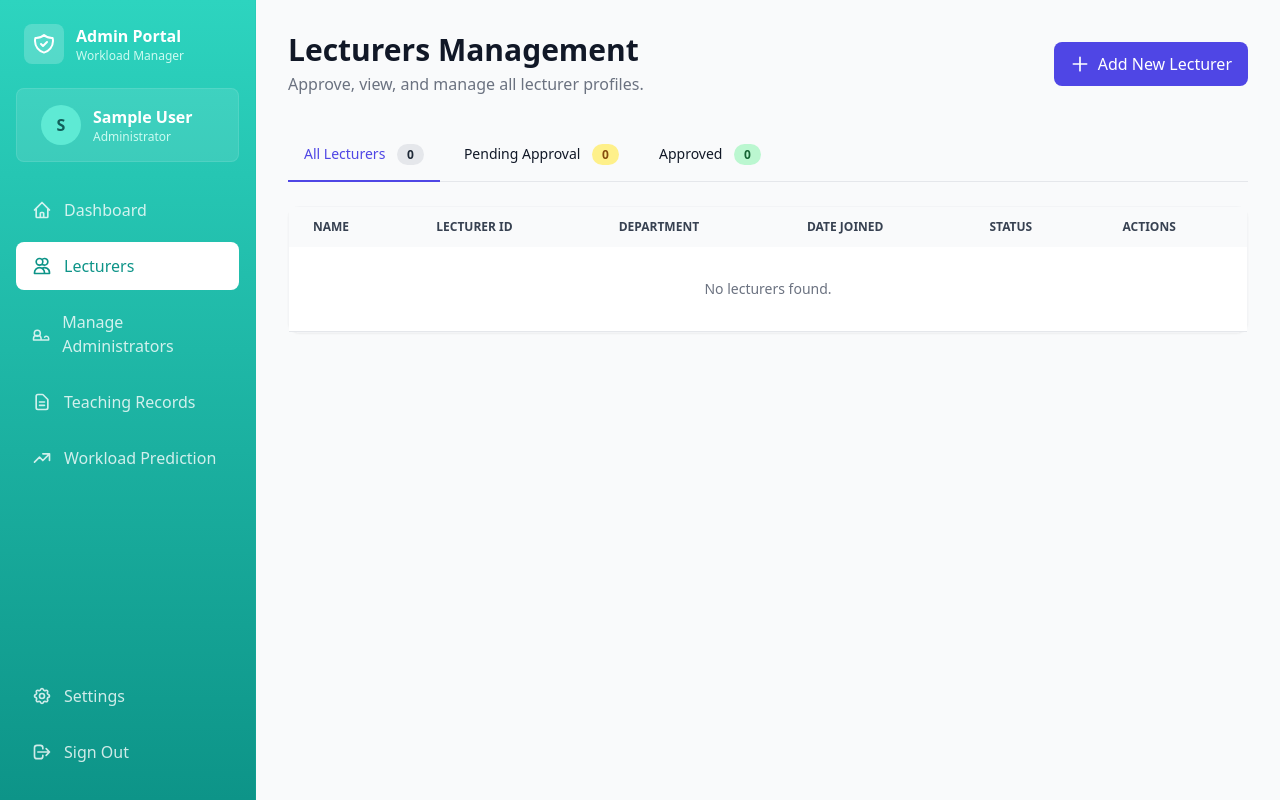
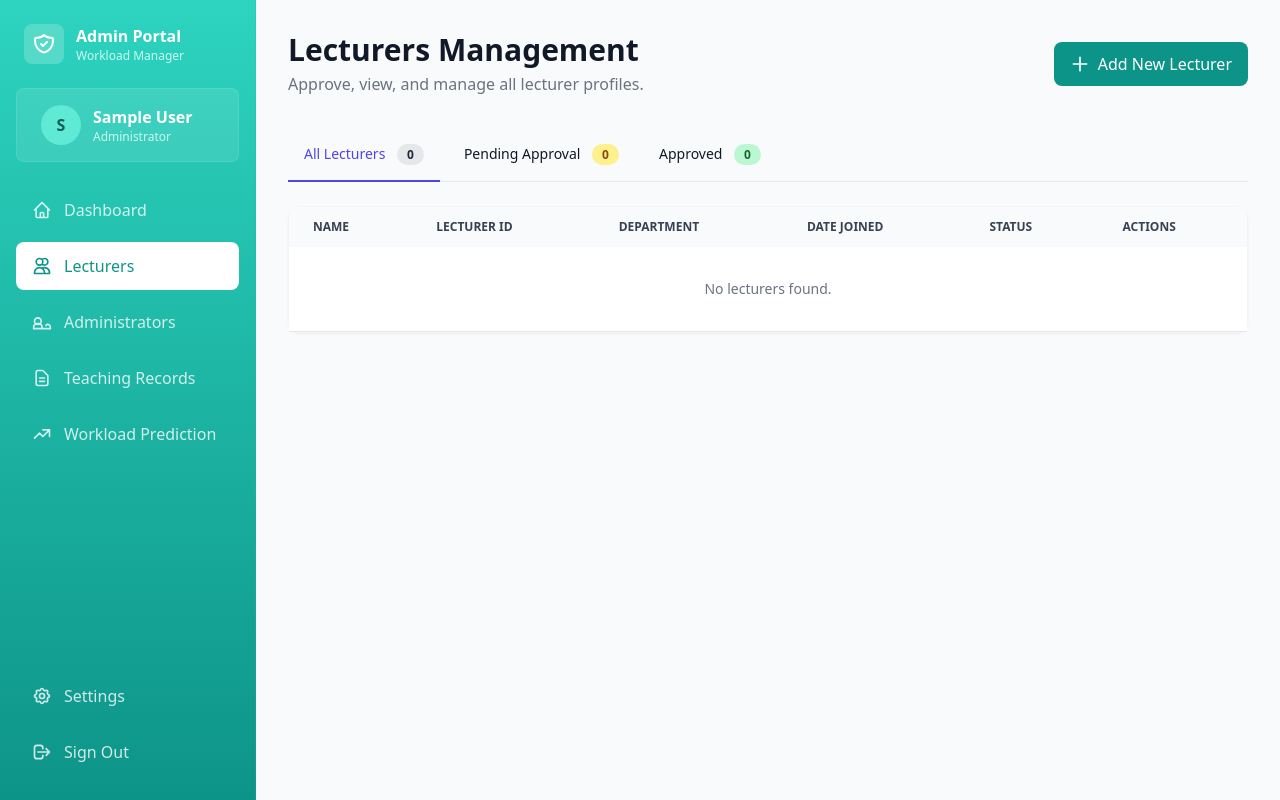
Before and after one commit to KhornMolika/teaching-record-hub, a Django app: page /lecturers/ in a window 1280 px wide. Run offline with Django 5.2, Linux system fonts and the light colour scheme; the visitor is signed in with stand-in values (Sample User, id 1); data comes from the database, SQL or seed files in the repository; data that the repository does not hold is empty; some libraries are stand-ins or nearby versions.

Commit message:
new-update

```diff
--- a/teaching_analytics/analytics/views/admin_views.py
+++ b/teaching_analytics/analytics/views/admin_views.py
@@ -1,3 +1,4 @@
+import os
 import json
 from datetime import time, datetime, timedelta
 import zipfile
@@ -83,6 +84,7 @@ def dashboard(request):
         minutes = total_minutes % 60
         recent_files.append({
             'file': file,
+            'file_name_only': os.path.basename(file.file_name.name), # Add this line
             'duration': f'{hours}h {minutes}m'
         })
 
@@ -199,14 +201,19 @@ def activate_admin(request, user_id):
 def deactivate_lecturer(request, lecturer_id):
     """Deactivate a lecturer's account (set is_approved to False and user.is_active to False)."""
     lecturer = get_object_or_404(Lecturer, id=lecturer_id)
-    if lecturer.is_approved or lecturer.user.is_active:
-        lecturer.is_approved = False
-        lecturer.user.is_active = False # Deactivate the associated User account
-        lecturer.user.save()
-        lecturer.save()
-        messages.success(request, f"Lecturer {lecturer.user.get_full_name()} has been deactivated.")
-    else:
-        messages.warning(request, f"Lecturer {lecturer.user.get_full_name()} is already deactivated.")
+
+    with transaction.atomic():
+        if lecturer.is_approved or lecturer.user.is_active:
+            lecturer.is_approved = False
+            lecturer.user.is_active = False # Deactivate the associated User account
+            lecturer.user.save()
+            lecturer.user.refresh_from_db() # Refresh User object
+
+            lecturer.save()
+            lecturer.refresh_from_db() # Refresh Lecturer object
+            messages.success(request, f"Lecturer {lecturer.user.get_full_name()} has been deactivated.")
+        else:
+            messages.warning(request, f"Lecturer {lecturer.user.get_full_name()} is already deactivated.")
 
     return redirect('lecturers')
 
--- a/teaching_analytics/templates/analytics/admin/dashboard.html
+++ b/teaching_analytics/templates/analytics/admin/dashboard.html
@@ -336,7 +336,7 @@
 
               <div>
 
-                <p class="font-semibold text-gray-800 dark:text-gray-200">{{ item.file.file_name.name|truncatechars:30 }}</p>
+                <p class="font-semibold text-gray-800 dark:text-gray-200">{{ item.file_name_only|truncatechars:30 }}</p>
 
                 <p class="text-xs text-gray-500 dark:text-gray-400">by {{ item.file.lecturer.user.get_full_name }} &middot; {{ item.file.upload_date|timesince }} ago</p>
 
--- a/teaching_analytics/templates/analytics/admin/lecturers.html
+++ b/teaching_analytics/templates/analytics/admin/lecturers.html
@@ -20,7 +20,7 @@
         <div class="flex items-center gap-4">
           <button
             @click="openModal = true"
-            class="flex items-center gap-2 px-4 py-2.5 bg-indigo-600 text-white rounded-lg hover:bg-indigo-700 transition font-medium"
+            class="flex items-center gap-2 px-4 py-2.5 bg-teal-600 text-white rounded-lg hover:bg-teal-700 transition font-medium"
           >
             <svg
               class="w-5 h-5"
--- a/teaching_analytics/templates/analytics/admin/sidebarAdmin.html
+++ b/teaching_analytics/templates/analytics/admin/sidebarAdmin.html
@@ -82,7 +82,7 @@
           d="M3 12l2-2m0 0l7-7 7 7M5 10v10a1 1 0 001 1h3m10-11l2 2m-2-2v10a1 1 0 01-1 1h-3m-6 0a1 1 0 001-1v-4a1 1 0 011-1h2a1 1 0 011 1v4a1 1 0 001 1m-6 0h6"
         />
       </svg>
-      Dashboard
+      <span class="whitespace-nowrap">Dashboard</span>
     </a>
     <a
       href="{% url 'lecturers' %}"
@@ -101,7 +101,7 @@
           d="M12 4.354a4 4 0 110 5.292M15 21H3v-1a6 6 0 0112 0v1zm0 0h6v-1a6 6 0 00-9-5.197M13 7a4 4 0 11-8 0 4 4 0 018 0z"
         />
       </svg>
-      Lecturers
+      <span class="whitespace-nowrap">Lecturers</span>
     </a>
     {% if request.user.is_superuser %}
     <a
@@ -121,7 +121,7 @@
           d="M17 20h5v-2a3 3 0 00-5.356-1.857M17 20H2v-2a4 4 0 014-4h2a4 4 0 014 4v2m-1-9a4 4 0 10-8 0 4 4 0 008 0z"
         />
       </svg>
-      Manage Administrators
+      <span class="whitespace-nowrap">Administrators</span>
     </a>
     {% endif %}
     <a
@@ -141,7 +141,7 @@
           d="M9 12h6m-6 4h6m2 5H7a2 2 0 01-2-2V5a2 2 0 012-2h5.586a1 1 0 01.707.293l5.414 5.414a1 1 0 01.293.707V19a2 2 0 01-2 2z"
         />
       </svg>
-      Teaching Records
+      <span class="whitespace-nowrap">Teaching Records</span>
     </a>
 
     <a
@@ -161,7 +161,7 @@
           d="M13 7h8m0 0v8m0-8l-8 8-4-4-6 6"
         />
       </svg>
-      Workload Prediction
+      <span class="whitespace-nowrap">Workload Prediction</span>
     </a>
   </nav>
 
@@ -190,7 +190,7 @@
           d="M15 12a3 3 0 11-6 0 3 3 0 016 0z"
         />
       </svg>
-      Settings
+      <span class="whitespace-nowrap">Settings</span>
     </a>
     <a
       href="{% url 'logout' %}"
@@ -210,7 +210,7 @@
           d="M17 16l4-4m0 0l-4-4m4 4H7m6 4v1a3 3 0 01-3 3H6a3 3 0 01-3-3V7a3 3 0 013-3h4a3 3 0 013 3v1"
         />
       </svg>
-      Sign Out
+      <span class="whitespace-nowrap">Sign Out</span>
     </a>
   </div>
 </div>
--- a/teaching_analytics/templates/components/_sidebar.html
+++ b/teaching_analytics/templates/components/_sidebar.html
@@ -49,8 +49,7 @@
           {% else %} {{ request.user.username }} {% endif %}
         </div>
         <div class="text-xs text-teal-100 dark:text-gray-400">
-          {% if request.user.email %} {{ request.user.email }} {% else %}
-          Computer Science {% endif %}
+          Lecturer
         </div>
       </div>
     </div>
@@ -95,7 +94,7 @@
           d="M9 12h6m-6 4h6m2 5H7a2 2 0 01-2-2V5a2 2 0 012-2h5.586a1 1 0 01.707.293l5.414 5.414a1 1 0 01.293.707V19a2 2 0 01-2 2z"
         />
       </svg>
-      My Teaching Records
+      My Records
     </a>
 
     <a
```
